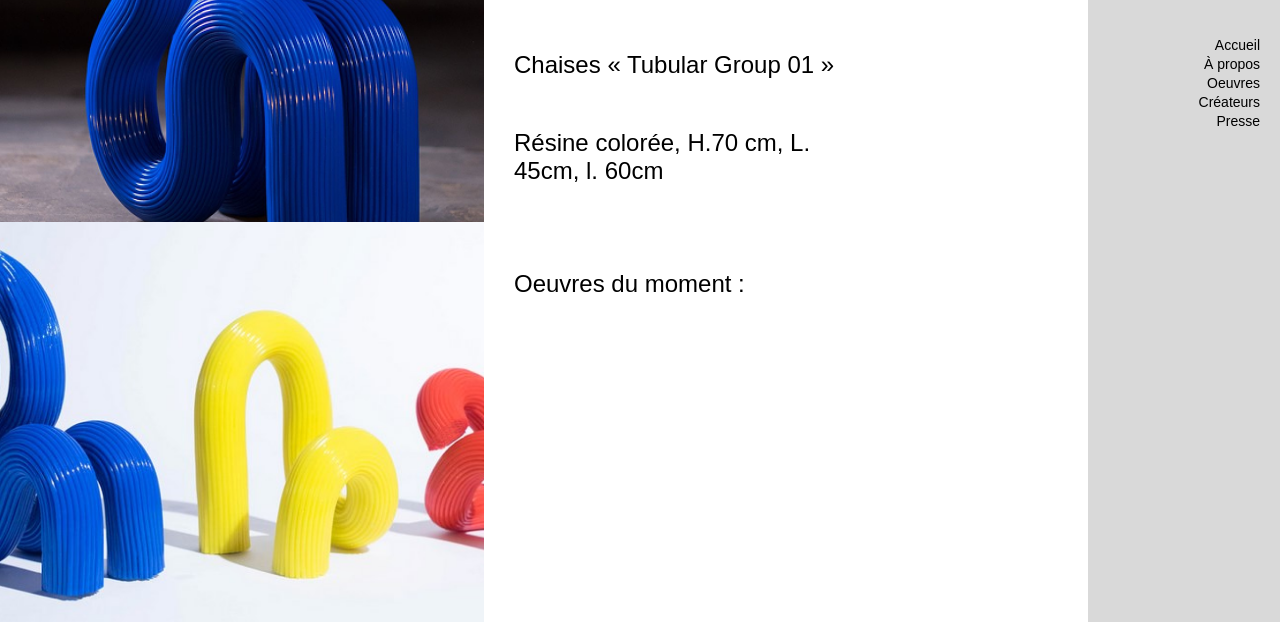
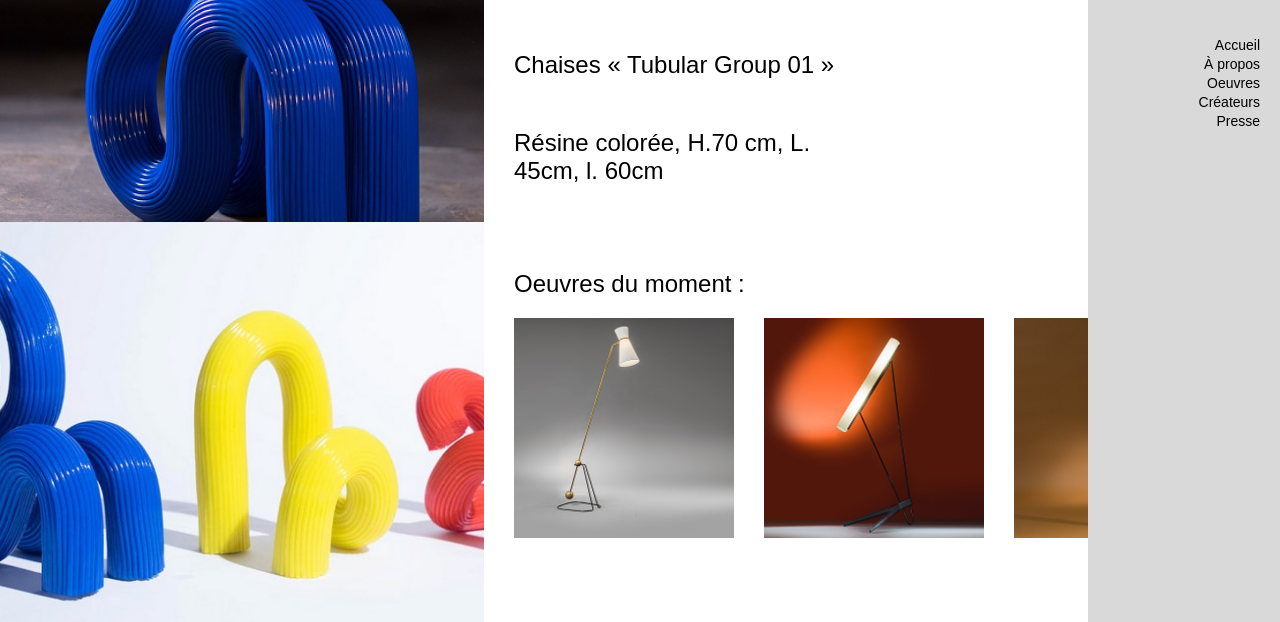
Before and after one commit to IKEART/IKEART, a plain HTML site: page page-article-3.html in a window 1280 px wide. Shown: the part 178-800 px from the top of the page. Drawn offline with Linux system fonts and the light colour scheme.

Commit message:
Update page-article-3.css

```diff
--- a/page-article-3.css
+++ b/page-article-3.css
@@ -90,15 +90,15 @@ main {
 }
 
 .sim_img_1 {
-  background: url("/images//img_34.png") no-repeat center center;
+  background: url("images/img_34.png") no-repeat center center;
   background-size: cover;
 }
 .sim_img_2 {
-  background: url("/images//img_35.png") no-repeat center center;
+  background: url("images/img_35.png") no-repeat center center;
   background-size: cover;
 }
 .sim_img_3 {
-  background: url("/images//img_36.png") no-repeat center center;
+  background: url("images/img_36.png") no-repeat center center;
   background-size: cover;
 }
 .right {
```
